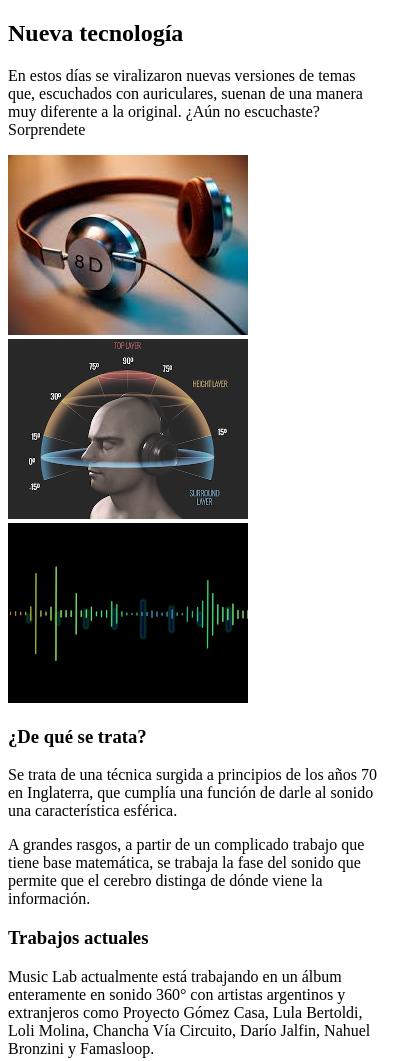
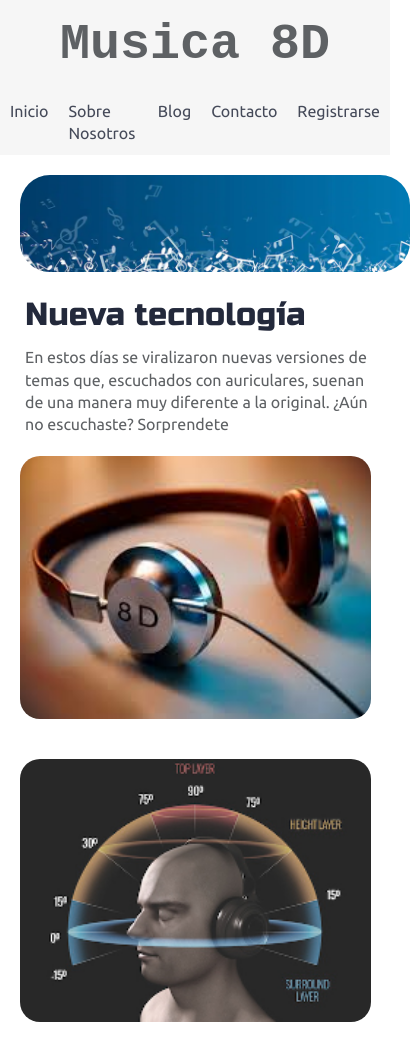
Before and after one commit to JohnCrossRollOn/FT-M2-master, an Eleventy site: page 02-CSS/homework/responsive-web/index.html in a window 390 px wide. Shown: the top 1061 px of the page, 420 px wide, since content can reach past the window. Built offline with nearby package versions, Linux system fonts and the light colour scheme; Eleventy itself is replaced by a stand-in of ours; files that its build step writes are made by us from their sources.

Commit message:
Css Class

```diff
--- a/02-CSS/homework/responsive-web/index.html
+++ b/02-CSS/homework/responsive-web/index.html
@@ -8,6 +8,7 @@
 
   <link href="https://fonts.googleapis.com/css?family=Russo+One|Ubuntu" rel="stylesheet">
   <link href="css/index.css" rel="stylesheet">
+  <meta name="viewport" content="width=device-width, initial-scale=1.0">
 
   <!--[if lt IE 9]>
     <script src="https://cdnjs.cloudflare.com/ajax/libs/html5shiv/3.7.3/html5shiv.js"></script>
@@ -17,12 +18,31 @@
 <body>
 
  <!-- Código del nav acá -->
-
+ <div class="title">
+    <header>Musica 8D</header>
+  </div>
+  <div class="navigation">
+    <div>
+      <p>Inicio</p>
+    </div>
+    <div>
+      <p>Sobre Nosotros</p>
+    </div>
+    <div>
+      <p>Blog</p>
+    </div>
+    <div>
+      <p>Contacto</p>
+    </div>
+    <div>
+      <p>Registrarse</p>
+    </div>
+  </div>
   <div class="container home">
 
     <header class="intro">
        <!-- Código de header img acá -->
-
+       <img src="img\main-header.png">
       <h2>Nueva tecnología</h2>
 
       <p>En estos días se viralizaron nuevas versiones de temas que, escuchados con auriculares, suenan de una manera muy diferente a la original. ¿Aún no escuchaste? Sorprendete</p>
@@ -52,7 +72,7 @@
         <p>Hoy por hoy trabaja no solo a nivel musical sino a lo que sonido se refiere, innovando en álbumes pero también en instalaciones sonoras en conferencias y presentaciones.</p>
 
         <div class="btn">
-          Registrate
+          <span>Registrate</span>
         </div>
       </div>
 
--- a/02-CSS/homework/responsive-web/less/home-page.less
+++ b/02-CSS/homework/responsive-web/less/home-page.less
@@ -3,6 +3,12 @@
 .home {
 
   .intro {
+    // esto cambie
+    img{
+    width: 100%;
+    margin: 10px;
+    border-radius: 30px;
+    }
 
     h2 {
       padding: 15px;
@@ -21,7 +27,7 @@
 
     img {
       width: 28%;
-      margin: 20px 2.5%;
+      margin: 20px;
       border-radius: 20px;
       height: 100%;
     }
@@ -58,6 +64,19 @@
       }
 
       .btn {
+        margin: 10px;
+        span {color: @porcelain;
+        background-color: @btn-bg-color;
+        border-radius: 5px;
+        padding: 10px;
+        transition: background-color 500ms;
+
+      }
+      }
+
+      .btn:hover {
+        span {color: @btn-bg-color;
+        background-color: @porcelain;}
       }
     }
 
@@ -72,4 +91,45 @@
       }
     }
   }
+  @media screen and (max-width: 500px) {
+    margin: 10px;
+    display: flex;
+    flex-direction: column;
+    .actual {
+      margin-top: 60px;
+      border-top: 1px solid @main-border-color;
+      padding: 10px;
+      display: flex;
+      justify-content: center;
+      flex-direction: column-reverse;
+      .actual-text {
+      width: 100%;
+     }
+     .actual-img {
+      display: flex;
+      justify-content: center;
+      align-items: center;
+      width: 100%;
+      margin: 10px;
+
+      img {
+        height: auto;
+        border-radius: 10px;
+      }
+    }
+    }
+    .music-images {
+      display:flex;
+      justify-content: center;
+      flex-direction: column;
+      width: 100%;
+
+      img {
+        width: 90%;
+        margin: 20px 2.5%;
+        border-radius: 20px;
+        height: 100%;
+      }
+    }
+  }
 }
--- a/02-CSS/homework/responsive-web/less/index.less
+++ b/02-CSS/homework/responsive-web/less/index.less
@@ -1 +1,8 @@
 // Importar los archivos less acá:
+@import 'variables.less';
+@import 'mixins.less';
+@import 'reset.less';
+@import 'global.less';
+@import 'navigation.less';
+@import 'footer.less';
+@import 'home-page.less';
--- a/02-CSS/homework/responsive-web/less/navigation.less
+++ b/02-CSS/homework/responsive-web/less/navigation.less
@@ -1 +1,43 @@
 // Código de Nav acá
+.title {
+    font-size: 50px;
+    font-weight: bolder;
+    font-family: monospace;
+    display: flex;
+    justify-content: center;
+    padding: 20px;
+    background-color: @nav-bg;
+}
+
+.navigation{
+    display: flex;
+    justify-content: center;
+    color:@nav-font;
+    background-color: @nav-bg;
+    border-style: solid;
+    border-bottom: 5px;
+    border-color: red;
+
+    div {
+    padding: 10px;
+    border-radius: 5px;
+    font-size: 20px;
+    transition: background-color 500ms;
+    }
+    div:hover {
+    background-color: @btn-bg-color;
+    color: @nav-bg;
+    }
+
+    // .btn {
+    //     color: @porcelain;
+    //     background-color: @btn-bg-color;
+    //     border-radius: 5px;
+    //     padding: 10px;
+    //     transition: background-color 500ms;
+    //   }
+    //   .btn:hover {
+    //     color: @btn-bg-color;
+    //     background-color: @porcelain;
+    //   }
+}
--- a/02-CSS/homework/responsive-web/less/variables.less
+++ b/02-CSS/homework/responsive-web/less/variables.less
@@ -24,3 +24,4 @@
 @border-real: #dee2e6;
 
 // Mobile var
+// @phone: @media (max-width= 500px);
```
Also changed, not shown: 02-CSS/homework/responsive-web/css/index.css.
